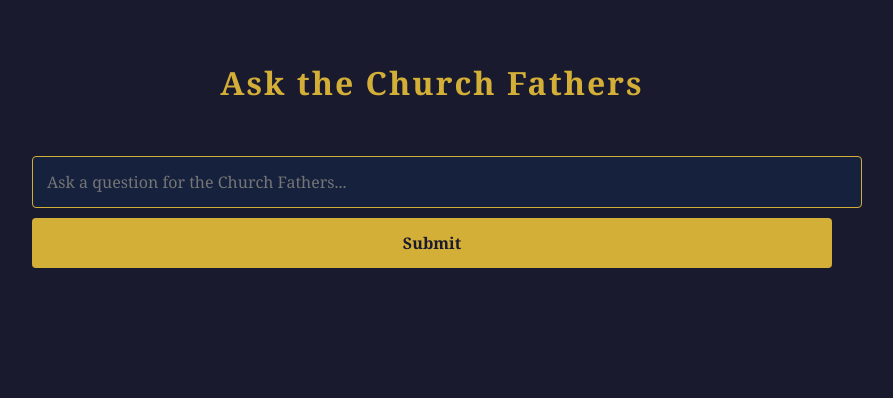
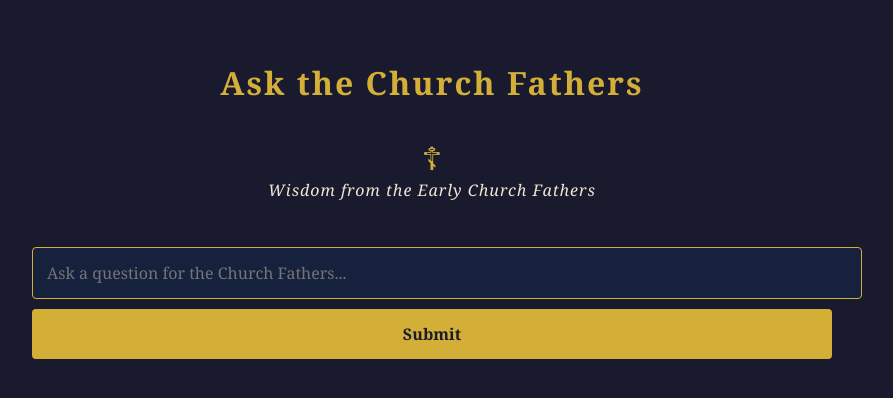
Before and after one commit to hiruykassa/ask-the-church-fathers, a React (Vite) app: page / in a window 1280 px wide. Shown: the top 398 px of the page, without its empty margins (208-1101 px from the left). Built offline with nearby package versions, Linux system fonts and the light colour scheme.

Commit message:
add styling and iconography

```diff
--- a/src/App.css
+++ b/src/App.css
@@ -64,3 +64,19 @@ button {
   margin: 4px 0;
   line-height: 1.6;
 }
+
+.cross {
+  text-align: center;
+  color: #d4af37;
+  font-size: 2rem;
+  margin-bottom: 0;
+}
+
+.subtitle {
+  text-align: center;
+  color: #f0e6d3;
+  font-style: italic;
+  font-size: 1rem;
+  margin-top: 0;
+  letter-spacing: 1px;
+}
--- a/src/App.jsx
+++ b/src/App.jsx
@@ -33,6 +33,8 @@ function App() {
   return (
     <div className='container'>
       <h1>Ask the Church Fathers</h1>
+      <p className='cross'>☦</p>
+      <p className='subtitle'>Wisdom from the Early Church Fathers</p>
       <input
         type="text"
         placeholder="Ask a question for the Church Fathers..."
```
